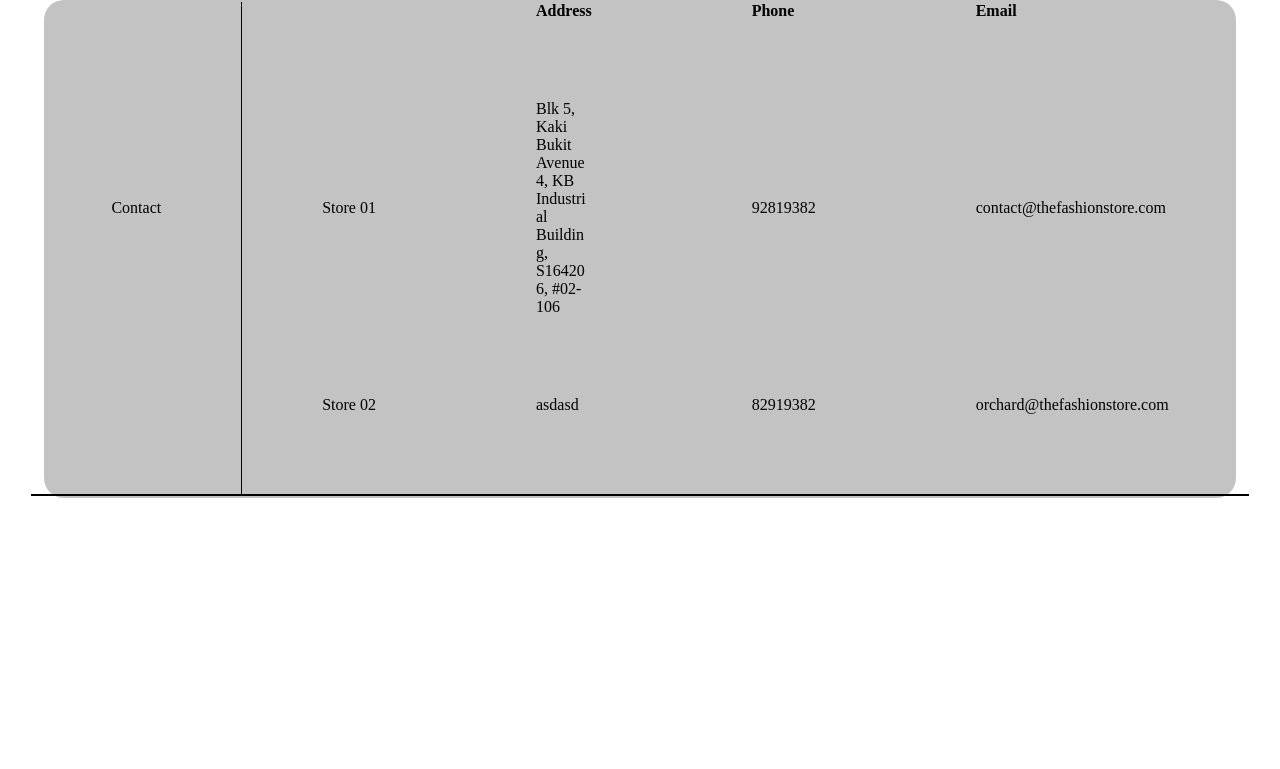
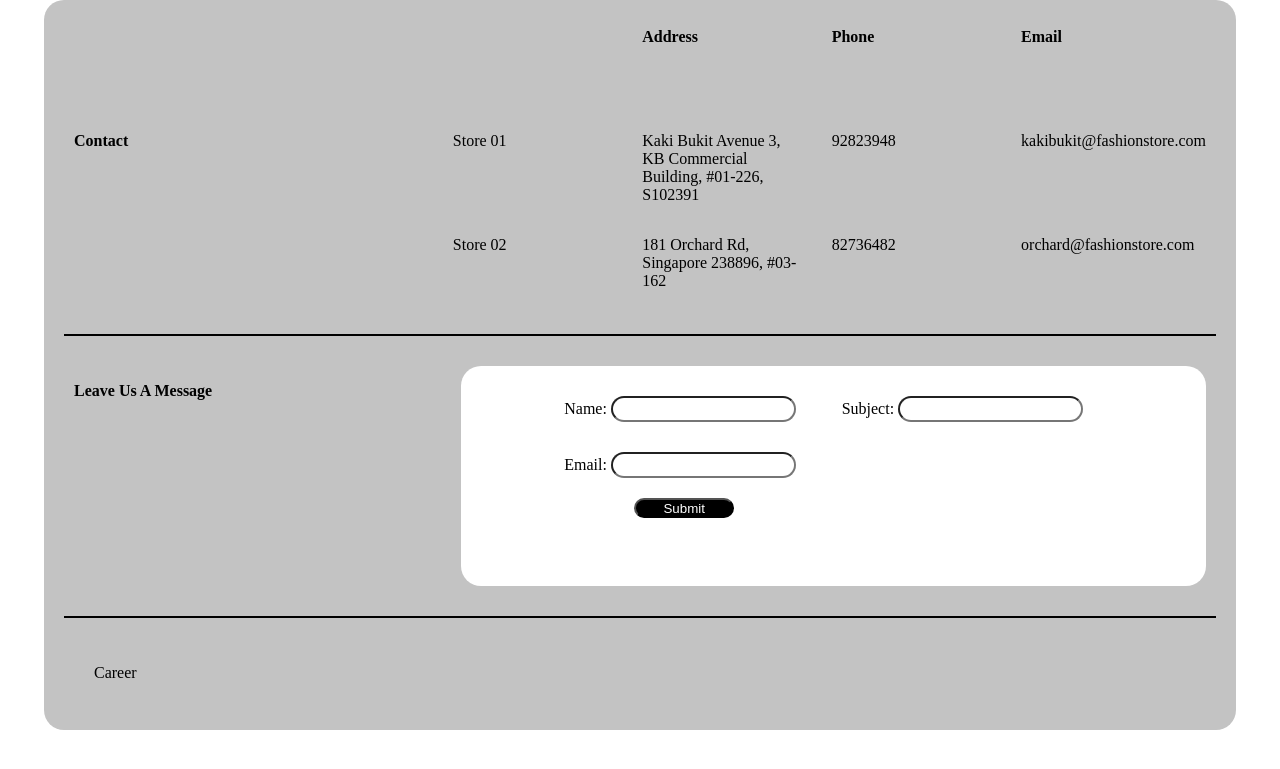
Before and after one commit to sailesh-97-sg/IE4717_Group6_proj, a PHP site: page /contact_page/contact.html in a window 1280 px wide. Shown: the top 769 px of the page. Run offline with PHP 8.4, Linux system fonts and the light colour scheme.

Commit message:
made changes to contact page. Instead of using tables, used grids and flexbox for layouts instead

```diff
--- a/contact_page/contact.css
+++ b/contact_page/contact.css
@@ -5,44 +5,95 @@
     margin-top: 0px;
     padding: 2px 20px;
     border-radius: 20px;
-
-    display: flex;
-    justify-content: center;
+    min-width: 900px;
 }
 
 body {
     margin: 0px;
-    min-width: 900px;
 }
 
-table {
-    padding: 30px 30px;
-    border: 2px;
-    border-collapse: collapse;
+.contactdetails {
+    padding: 10px 10px;
+    border-bottom: 2px solid black;
+    display: grid;
+    grid-template-columns: 1fr 1fr 1fr 1fr 1fr 1fr;
+    grid-template-rows: 1fr 1fr 1fr;
+    column-gap: 30px;
+    row-gap: 0px;
 }
 
-td,
-th {
-    border-style: none;
-    padding: 0px 80px;
+input {
+    border-radius: 20px;
+}
+
+.message {
+    padding: 10px 10px;
+    border-bottom: 2px solid black;
+    display: grid;
+    grid-template-columns: 1fr 1fr 1fr 1fr 1fr 1fr;
+    column-gap: 30px;
+    row-gap: 0px;
+}
+
+#submitfeedback {
+    border-radius: 50px;
+    background-color: black;
+    color: white;
+    width: 140px;
+    height: 20px;
+    margin-top: 20px;
+}
+
+
+
+input {
+    height: 20px;
+    margin-top: 20px;
+    margin-right: 20px;
+}
+
+form {
+    grid-column: 3/7;
+}
+
+.feedbacksubmit {
+    margin-left: 70px;
+}
+
+.feedbackname {
+    margin-bottom: 10px;
+}
+
+
+.messageinput {
+    background-color: white;
+    height: 200px;
+    border-radius: 20px;
+    display: flex;
+    padding: 10px 90px;
+    justify-content: space-around;
+    flex-direction: row;
+}
+
+.feedbacksubject {
+    align-self: cet;
+
 
 }
 
 
+.message {
+    padding: 30px 10px;
+}
 
 
-td {
-    padding-bottom: 80px;
+.career {
+    padding: 30px 30px;
 }
 
-#store1 {
-    white-space: nowrap;
+#submitform {
+    border-radius: 20px;
+    width: 100px;
+    background-color: black;
+    color: white;
 }
-
-#address1 {
-    word-break: break-word;
-}
-
-.contactbottom {
-    border-bottom: 2px solid black;
-}
--- a/contact_page/contact.html
+++ b/contact_page/contact.html
@@ -6,38 +6,67 @@
     <meta http-equiv="X-UA-Compatible" content="IE=edge">
     <meta name="viewport" content="width=device-width, initial-scale=1.0">
     <link rel="stylesheet" href="contact.css">
-    <title>Contact</title>
+    <title>Contact Us</title>
 </head>
 
 <body>
+
+
     <div class="contact_body">
-        <table border="1">
 
-            <tr>
-                <td rowspan="3" style=" border-right-style: solid; border-bottom: 2px solid black;">Contact</td>
-                <td><br></td>
-                <td><strong>Address</strong></td>
-                <td><strong>Phone</strong></td>
-                <td><strong>Email</strong></td>
 
-            </tr>
-            <tr>
-                <td id="store1">Store 01</td>
-                <td id="address1">
-                    Blk 5, Kaki Bukit Avenue 4, KB Industrial Building, S164206, #02-106
-                </td>
-                <td>92819382</td>
-                <td>contact@thefashionstore.com</td>
-            </tr>
-            <tr>
-                <td class="contactbottom">Store 02</td>
-                <td class="contactbottom">asdasd</td>
-                <td class="contactbottom">82919382</td>
-                <td class="contactbottom">orchard@thefashionstore.com</td>
-            </tr>
+        <div class="contactdetails">
+            <p> </p>
+            <div class="divider"></div>
+            <p> </p>
+            <p><strong>Address</strong></p>
+            <p><strong>Phone</strong></p>
+            <p><strong>Email</strong></p>
+            <p><strong>Contact</strong></p>
+            <p class=""> </p>
+            <p>Store 01</p>
+            <p>Kaki Bukit Avenue 3, KB Commercial Building, #01-226, S102391</p>
+            <p>92823948</p>
+            <p>kakibukit@fashionstore.com</p>
+            <p> </p>
+            <p class=""> </p>
+            <p>Store 02</p>
+            <p>181 Orchard Rd, Singapore 238896, #03-162 </p>
+            <p>82736482</p>
+            <p>orchard@fashionstore.com</p>
+        </div>
 
-        </table>
 
+
+        <div class="message">
+            <p><strong>Leave Us A Message</strong></p>
+            <form action="POST">
+                <div class="messageinput">
+                    <div class="nameandemail">
+                        <div class="feedbackname">
+                            <label for="nameforfeedback">Name:</label>
+                            <input type="text" id="nameforfeedback">
+                        </div>
+                        <div class="feedbackemail">
+                            <label for="emailforfeedback">Email:</label>
+                            <input type="text" id="emailforfeedback">
+                        </div>
+                        <div class="feedbacksubmit">
+                            <input type="submit" id="submitform">
+                        </div>
+                    </div>
+                    <div class="feedbacksubject">
+                        <label for="subjectforfeedback">Subject:</label>
+                        <input type="text" id="subjectforfeedback">
+                    </div>
+                </div>
+            </form>
+        </div>
+
+
+        <div class="career">
+            <p>Career</p>
+        </div>
     </div>
 
 </body>
```
